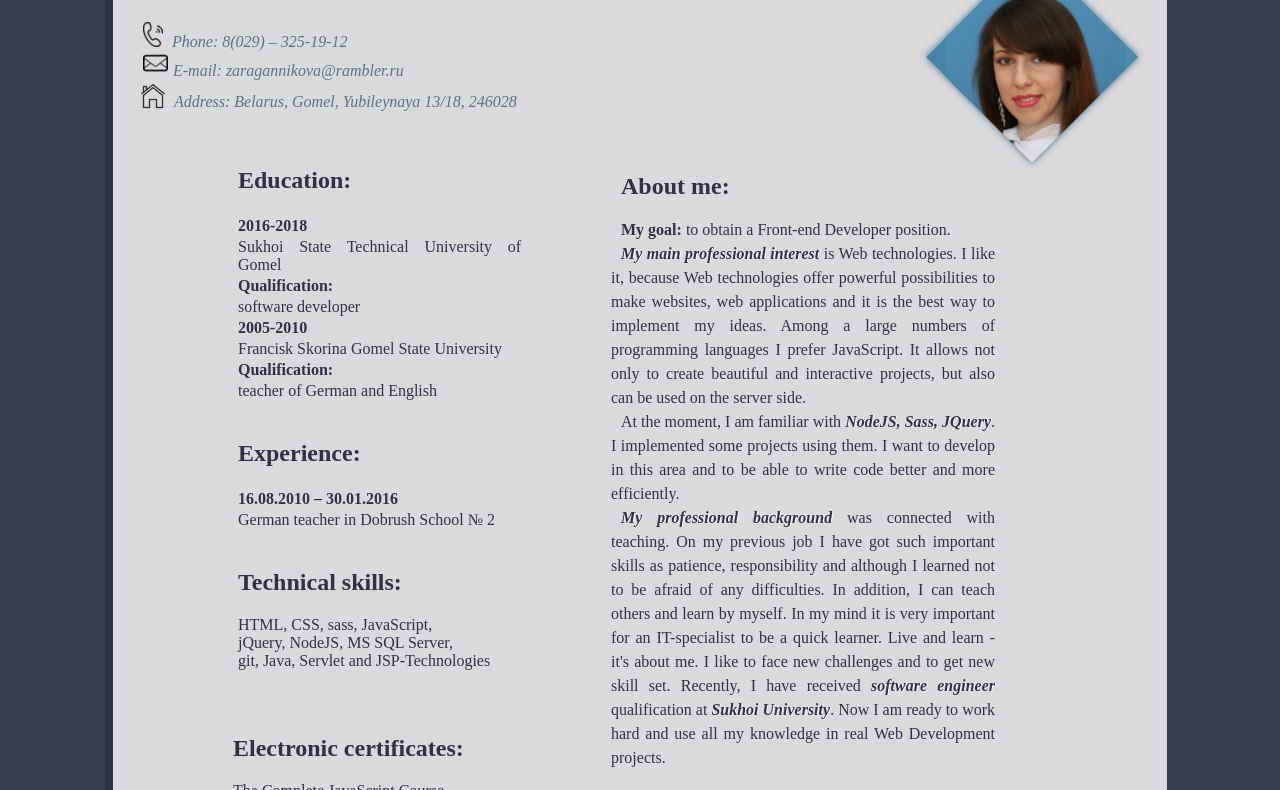
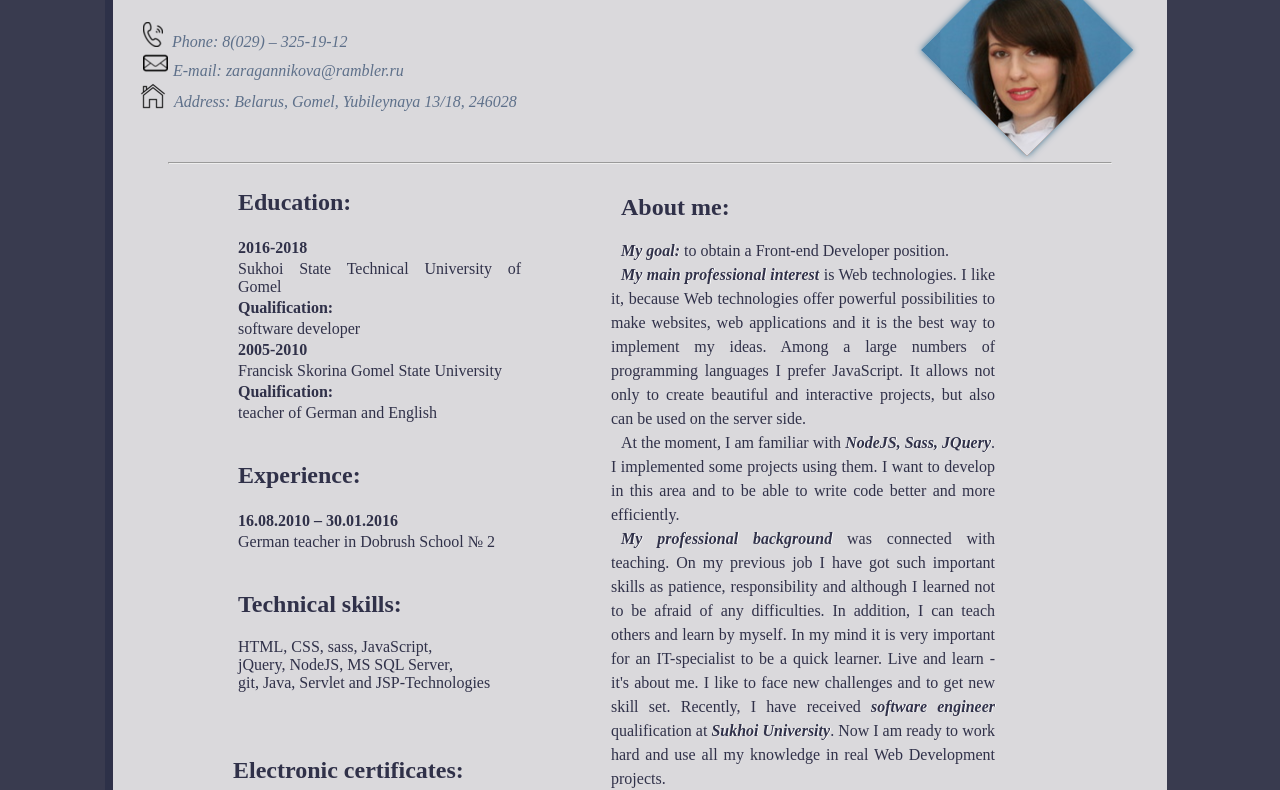
Before and after one commit to jarolika30/rsschool-2019Q1-cv, a plain HTML site: page index.html in a window 1280 px wide. Shown: the part 132-922 px from the top of the page. Drawn offline with Linux system fonts and the light colour scheme.

Commit message:
fix: find and fix tag nesting error

```diff
--- a/index.html
+++ b/index.html
@@ -1,6 +1,5 @@
 <!DOCTYPE html>
 <html lang="en">
-
   <head>
     <meta charset="UTF-8">
     <meta name="viewport" content="width=device-width, initial-scale=1.0">
@@ -8,7 +7,6 @@
     <title>Resume</title>
     <link rel="stylesheet" href="styles.css">
   </head>
-
   <body>
     <div class="all shadow">
       <header>
@@ -18,7 +16,6 @@
         </section>
         <section class="contacts">
           <address>
-            <p>
               <ul>
                 <li><a href="tel:+35293251912"><img class="img" width="20" height="25" src="img/phone.png" alt="phone"> Phone: 8(029) – 325-19-12</a></li>
                 <li><a href="mailto:zaragannikova@rambler.ru?subject=Job"><img class="img" width="25" height="25" src="img/mail.png" alt="email">E-mail:
@@ -26,33 +23,33 @@
                 <li><a href="mailto:zaragannikova@rambler.ru?subject=Job"><img class="img-left img"  src="img/dom.png" alt="house">Address:
                     Belarus, Gomel, Yubileynaya 13/18, 246028</a></li>
               </ul>
-            </p>
           </address>
         </section>
       </header>
       <main class="main">
+        <hr>
         <section class="about">
           <h2>About me:</h2>
           <p><strong>My goal:</strong> to obtain a Front-end Developer position.</p>
           <p>
-            <mark>My main professional interest</mark> is Web technologies. I like it, because
+            <strong>My main professional interest</strong> is Web technologies. I like it, because
             Web technologies offer powerful possibilities to make websites, web applications
             and it is the best way to implement my ideas. Among a large numbers of programming
             languages I prefer JavaScript. It allows not only to create beautiful and interactive
             projects, but also can be used on the server side.
           </p>
           <p>
-            At the moment, I am familiar with <mark>NodeJS, Sass, JQuery</mark>. I implemented some projects
+            At the moment, I am familiar with <strong>NodeJS, Sass, JQuery</strong>. I implemented some projects
             using them. I want to develop in this area and to be able to write code better and more
             efficiently.
           </p>
           <p>
-            <mark>My professional background</mark> was connected with teaching. On my previous job I have got
+            <strong>My professional background</strong> was connected with teaching. On my previous job I have got
             such important skills as patience, responsibility and although I learned not to be afraid
             of any difficulties. In addition, I can teach others and learn by myself. In my mind it is
             very important for an IT-specialist to be a quick learner. Live and learn - it's about me.
-            I like to face new challenges and to get new skill set. Recently, I have received <mark>software
-            engineer</mark> qualification at <mark>Sukhoi University</mark>. Now I am ready to work hard and use all my
+            I like to face new challenges and to get new skill set. Recently, I have received <strong>software
+            engineer</strong> qualification at <strong>Sukhoi University</strong>. Now I am ready to work hard and use all my
             knowledge in real Web Development projects.
           </p>
         </section>
@@ -74,22 +71,20 @@
         </section>
         <section class="skills left-block">
           <h2>Technical skills:</h2>
-          <p>
             <ul>
               <li>HTML, CSS, sass, JavaScript,</li>
               <li>jQuery, NodeJS, MS SQL Server,</li>
               <li>git, Java, Servlet and JSP-Technologies</li>
             </ul>
-          </p>
         </section>
         <section class="courses inline">
+          <h2>Electronic certificates:</h2>
           <p>
-            <h2>Electronic certificates:</h2>
             <a href="https://www.udemy.com/certificate/UC-QT0R53K2/">The Complete JavaScript Course</a>
             <a href="https://www.udemy.com/certificate/UC-5ZAJZ3ZG/">Web Design for Web Developers</a>
           </p>
+          <h2>Courses:</h2>
           <p>
-            <h2>Courses:</h2>
             <a href="https://stepik.org/course/2223/syllabus">JavaScript для начинающих</a>
             <a href="https://stepik.org/course/154/syllabus">Web-технологии</a>
             <a href="https://stepik.org/course/253/syllabus">Введение в архитектуру ЭВМ</a>
@@ -98,22 +93,20 @@
         </section>
         <div class="inline wrap">
           <section class="code">
+            <h2>Сode examples:</h2>
             <p>
-              <h2>Сode examples:</h2>
               <a href="https://github.com/jarolika30/udemyKurs">https://github.com/jarolika30/udemyKurs</a>
               <a href="https://github.com/jarolika30/startMatterTask">https://github.com/jarolika30/startMatterTask</a>
             </p>
           </section>
           <section class="language">
+            <h2>English and German:</h2>
             <p>
-              <h2>English and Deutsch:</h2>
               I can read and understand technical literature, take courses in English
             </p>
           </section>
         </div>
-
       </main>
     </div>
   </body>
-
 </html>
--- a/styles.css
+++ b/styles.css
@@ -4,17 +4,32 @@
   box-sizing: content-box;
 }
 
+header {
+  position: relative;
+  padding-bottom: 20px;
+}
+
+header:before {
+  content: "";
+  position: absolute;
+  top: -15px;
+  left: -15px;
+  border-width: 0 0 26px 26px;
+  border-style: solid;
+  border-color: #c2c0c4 #fff;
+}
+
 body {
   width: 100%;
   text-align: justify;
+  font-size: 16px;
   background: #393b4f;
-  font-size: 16px;
 }
 
 p span {
   margin-right: 30px;
+  display: block;
   font-weight: bold;
-  display: block;
   line-height: 1.5;
 }
 
@@ -25,41 +40,29 @@ a {
 }
 
 a:hover {
+  font-weight: bold;
   color: #4c8cb2;
-  font-weight: bold;
 }
 
 h2 {
   margin: 10px 0 20px;
 }
 
-h2:hover {
-  background: #4c8cb2;
-  display: block;
-  height: 30px;
-  border-radius: 10px;
-  color: black;
-}
-
 li {
   list-style-type: none;
 }
 
-mark {
-  color: #303149;;
-  background: none;
-  font-weight: bold;
-  font-style: italic;
-  text-shadow: 1px 0 0 #ffffff;
+.about {
+  position: absolute;
+  right: 270px;
+  top: 301px;
+  padding: 10px 15px 10px;
+  width: 30%;
+  line-height: 1.5;
 }
 
-.about {
-  position: absolute;
-  width: 30%;
-  right: 270px;
-  top: 280px;
-  padding: 10px 15px 10px;
-  line-height: 1.5;
+.about h2 {
+  margin-bottom: 14px;
 }
 
 .about p,
@@ -67,18 +70,22 @@ mark {
   text-indent: 10px;
 }
 
-.about h2 {
-  margin-bottom: 14px;
+.about strong {
+  font-weight: bold;
+  font-style: italic;
+  color: #303149;;
+  text-shadow: 1px 0 0 #ffffff;
+  background: none;
 }
 
 .all {
-  max-width: 1024px;
-  background: #dad9dc;
-  color: #303149;
   margin: 0 auto;
   margin-top: 5%;
   margin-bottom: 5%;
   padding: 15px;
+  max-width: 1024px;
+  color: #303149;
+  background: #dad9dc;
 }
 
 .all.shadow {
@@ -98,9 +105,9 @@ mark {
 }
 
 .contacts {
-  min-height: 100px;
   margin-top: -125px;
   margin-left: 15px;
+  min-height: 100px;
   width: 40%;
 }
 
@@ -109,16 +116,16 @@ mark {
 }
 
 .contacts a:hover {
-  background: #4c8cb2;
   display: block;
   height: 30px;
+  color: black;
   border-radius: 10px;
-  color: black;
+  background: #4c8cb2;
 }
 
 .courses {
+  margin-top: 20px;
   margin-left: 65px;
-  margin-top: 20px;
 }
 
 .img {
@@ -135,14 +142,14 @@ mark {
 }
 
 .language {
+  margin-left: 20px;
   margin-bottom: 100px;
-  margin-left: 20px;
 }
 
 .left-block {
-  width: 30%;
   padding: 15px;
   margin-left: 55px;
+  width: 30%;
 }
 
 .main {
@@ -153,19 +160,19 @@ mark {
 .rhomb {
   display: block;
   float: right;
-  margin-top: -3px;
-  margin-right: 45px;
+  margin-top: -10px;
+  margin-right: 50px;
   width: 150px;
   height: 150px;
+  transform: rotate(45deg);
   background: #4c8cb2;
-  transform: rotate(45deg);
   box-shadow: 0 0 7px rgb(61, 113, 143);
 }
 
 .picture {
-  background: url(resume.jpg);
   position: relative;
   overflow: hidden;
+  background: url(resume.jpg);
 }
 
 .picture::after {
@@ -194,6 +201,6 @@ mark {
 
 .wrap {
   position: absolute;
+  left: 47.5%;
   bottom: -556px;
-  left: 47.5%;
 }
```
